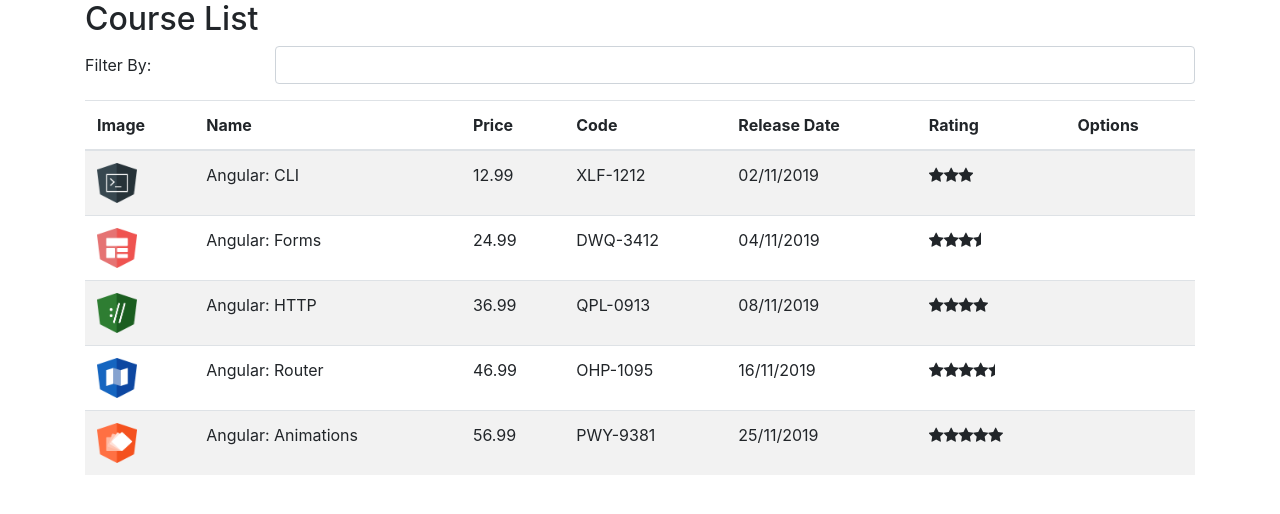
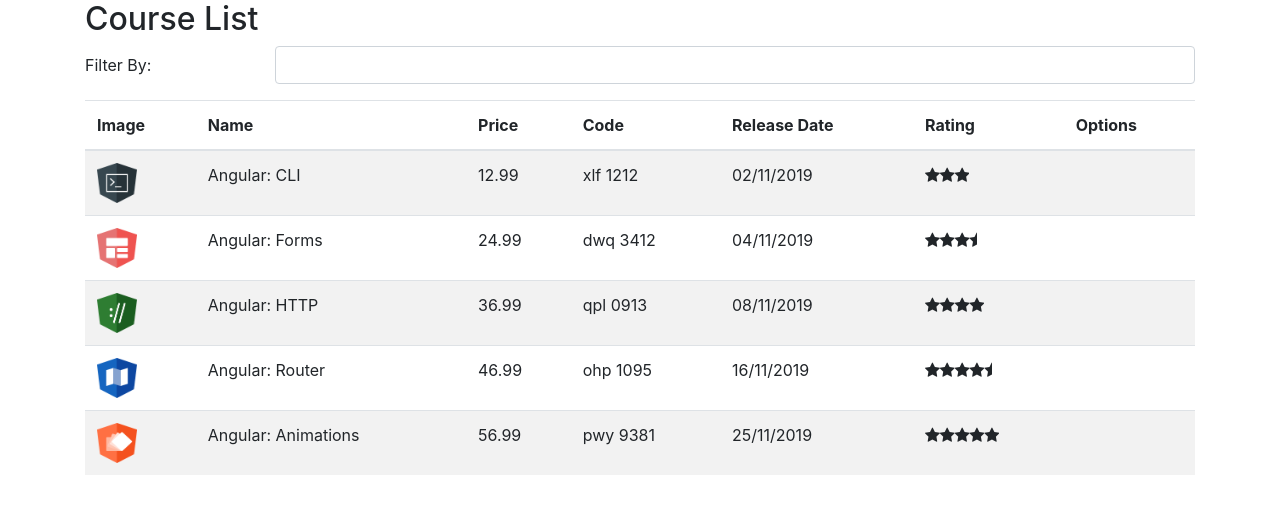
Before and after one commit to VictorSamp/Bootcamp-Avanade-Fullstack-Developer, an Angular app in the folder Projetos/site-de-cursos/: page / in a window 1280 px wide. Shown: the top 514 px of the page. Built offline with nearby package versions, Linux system fonts and the light colour scheme.

Commit message:
Finalizando aula 'Transformando datas com Pipes'

```diff
--- a/Projetos/site-de-cursos/src/app/app.module.ts
+++ b/Projetos/site-de-cursos/src/app/app.module.ts
@@ -5,12 +5,14 @@
 import { CourseListComponent } from './courses/course-list.component';
 import { StarComponent } from './star/star.component';
 import { FormsModule } from '@angular/forms';
+import { ReplacePipe } from './pipe/replace.pipe';
 
 @NgModule({
   declarations: [
     AppComponent,
     CourseListComponent,
-    StarComponent
+    StarComponent,
+    ReplacePipe
   ],
   imports: [
     BrowserModule,
--- a/Projetos/site-de-cursos/src/app/courses/course-list.component.html
+++ b/Projetos/site-de-cursos/src/app/courses/course-list.component.html
@@ -25,7 +25,7 @@
             <td><img [src]="course.imageUrl" width="40" height="40" alt=""></td>
             <td>{{ course.name }}</td>
             <td>{{ course.price}}</td>
-            <td>{{ course.code }}</td>
+            <td>{{ course.code | lowercase | replace: '-' : ' ' }}</td>
             <td>{{ course.releaseDate | date: 'dd/MM/yyyy' }}</td>
             <td>
                 <app-star [rating]="course.rating"></app-star>
--- /dev/null
+++ b/Projetos/site-de-cursos/src/app/pipe/replace.pipe.ts
@@ -0,0 +1,15 @@
+import { pipe } from "rxjs";
+
+import { Pipe, PipeTransform } from '@angular/core'
+
+@Pipe({
+    name: 'replace'
+})
+
+export class ReplacePipe implements PipeTransform {
+
+    transform(value: string, char: string, valueToReplace: string) {
+        return value.replace(char, valueToReplace);
+    }
+
+}
```
